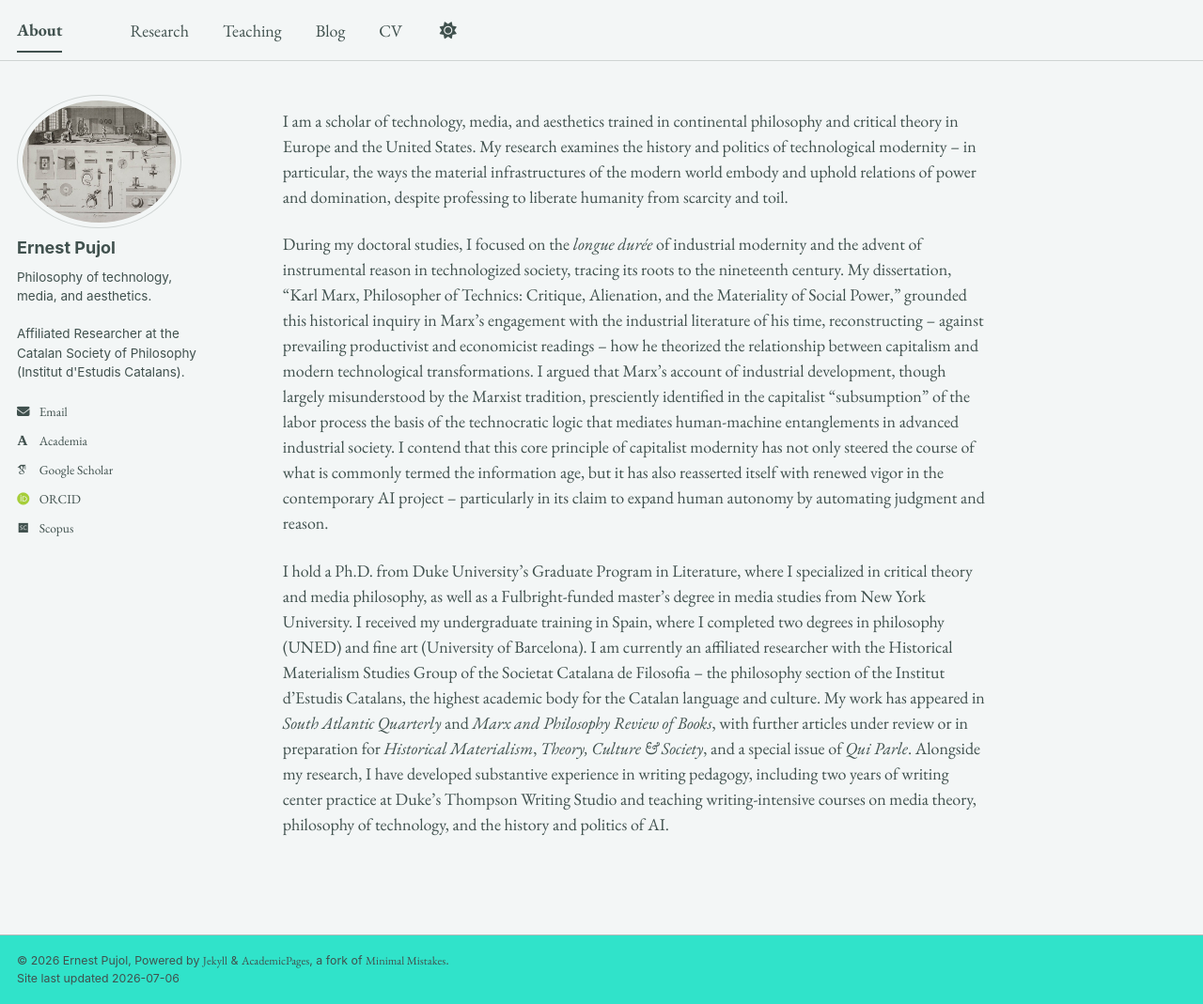
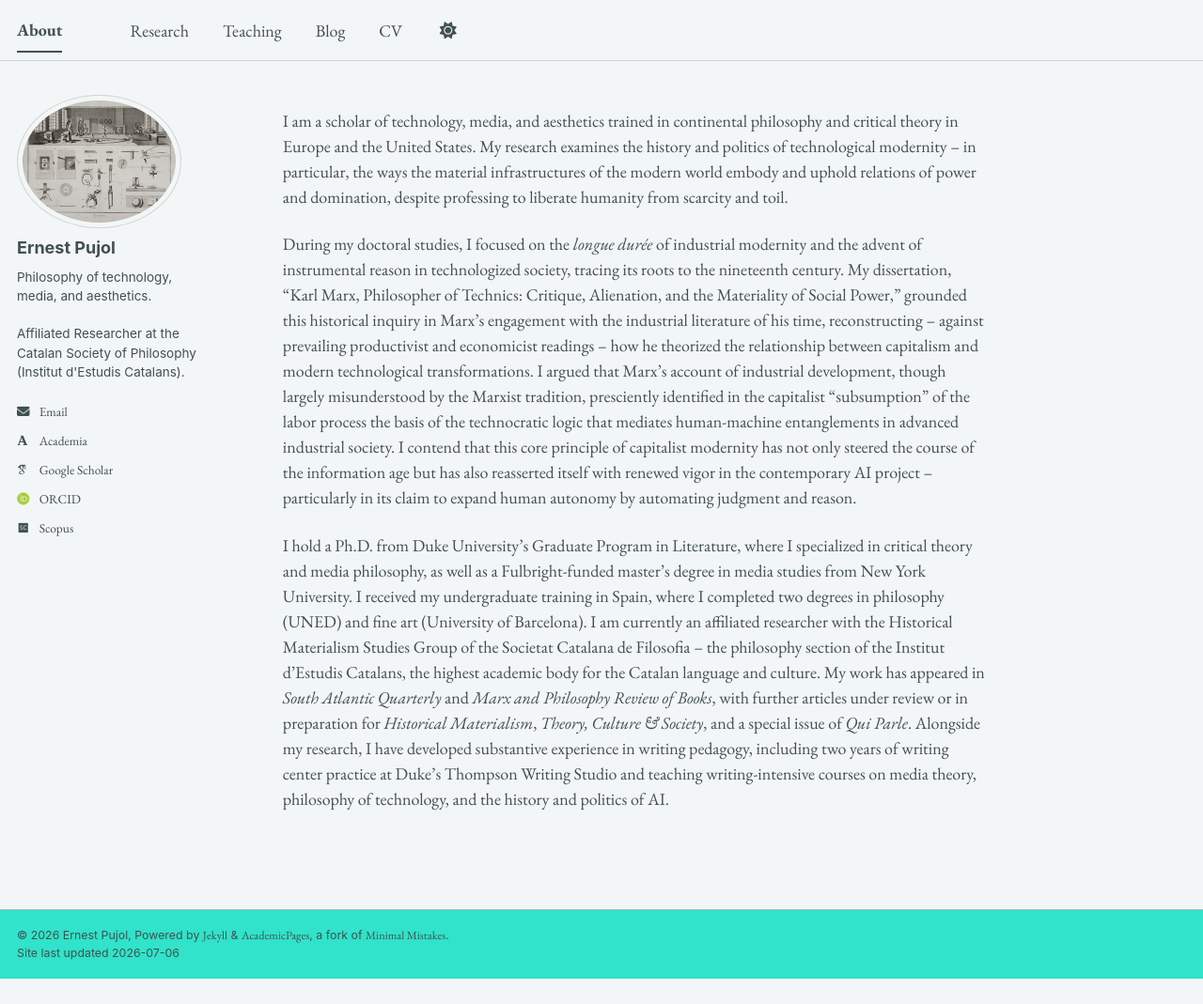
Before and after one commit to epujol90/epujol90.github.io, a Jekyll site: the page built from _pages/about.md, in a window 1280 px wide and 1069 px high. Shown: the whole window at 94% size. Built offline with Jekyll 4.4.1, drawn with Linux system fonts in a browser that asks for light colours; some web fonts are replaced; a script bundle is joined from its source files by our own code; library files that are not in the unit come from our copies.

Commit message:
Update about.md

```diff
--- a/_pages/about.md
+++ b/_pages/about.md
@@ -8,6 +8,6 @@ redirect_from:
 ---
 I am a scholar of technology, media, and aesthetics trained in continental philosophy and critical theory in Europe and the United States. My research examines the history and politics of technological modernity -- in particular, the ways the material infrastructures of the modern world embody and uphold relations of power and domination, despite professing to liberate humanity from scarcity and toil.
 
-During my doctoral studies, I focused on the _longue durée_ of industrial modernity and the advent of instrumental reason in technologized society, tracing its roots to the nineteenth century. My dissertation, “Karl Marx, Philosopher of Technics: Critique, Alienation, and the Materiality of Social Power,” grounded this historical inquiry in Marx’s engagement with the industrial literature of his time, reconstructing -- against prevailing productivist and economicist readings -- how he theorized the relationship between capitalism and modern technological transformations. I argued that Marx’s account of industrial development, though largely misunderstood by the Marxist tradition, presciently identified in the capitalist "subsumption" of the labor process the basis of the technocratic logic that mediates human-machine entanglements in advanced industrial society. I contend that this core principle of capitalist modernity has not only steered the course of what is commonly termed the information age, but it has also reasserted itself with renewed vigor in the contemporary AI project -- particularly in its claim to expand human autonomy by automating judgment and reason.
+During my doctoral studies, I focused on the _longue durée_ of industrial modernity and the advent of instrumental reason in technologized society, tracing its roots to the nineteenth century. My dissertation, “Karl Marx, Philosopher of Technics: Critique, Alienation, and the Materiality of Social Power,” grounded this historical inquiry in Marx’s engagement with the industrial literature of his time, reconstructing -- against prevailing productivist and economicist readings -- how he theorized the relationship between capitalism and modern technological transformations. I argued that Marx’s account of industrial development, though largely misunderstood by the Marxist tradition, presciently identified in the capitalist "subsumption" of the labor process the basis of the technocratic logic that mediates human-machine entanglements in advanced industrial society. I contend that this core principle of capitalist modernity has not only steered the course of the information age but has also reasserted itself with renewed vigor in the contemporary AI project -- particularly in its claim to expand human autonomy by automating judgment and reason.
 
 I hold a Ph.D. from Duke University’s Graduate Program in Literature, where I specialized in critical theory and media philosophy, as well as a Fulbright-funded master’s degree in media studies from New York University. I received my undergraduate training in Spain, where I completed two degrees in philosophy (UNED) and fine art (University of Barcelona). I am currently an affiliated researcher with the Historical Materialism Studies Group of the Societat Catalana de Filosofia -- the philosophy section of the Institut d’Estudis Catalans, the highest academic body for the Catalan language and culture. My work has appeared in _South Atlantic Quarterly_ and _Marx and Philosophy Review of Books_, with further articles under review or in preparation for _Historical Materialism_, _Theory, Culture & Society_, and a special issue of _Qui Parle_. Alongside my research, I have developed substantive experience in writing pedagogy, including two years of writing center practice at Duke’s Thompson Writing Studio and teaching writing-intensive courses on media theory, philosophy of technology, and the history and politics of AI.
```
